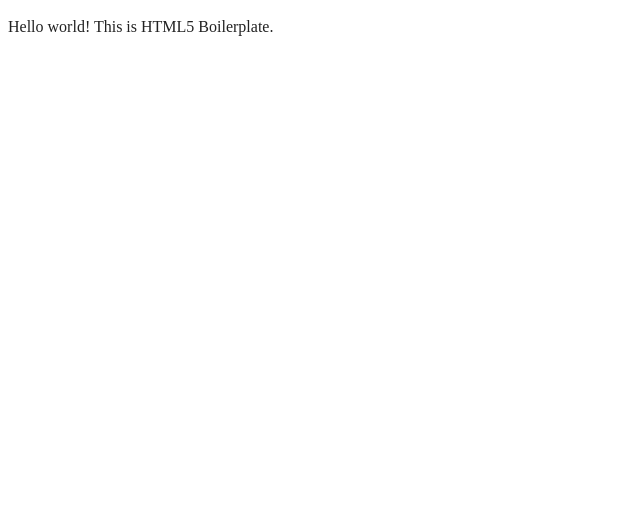
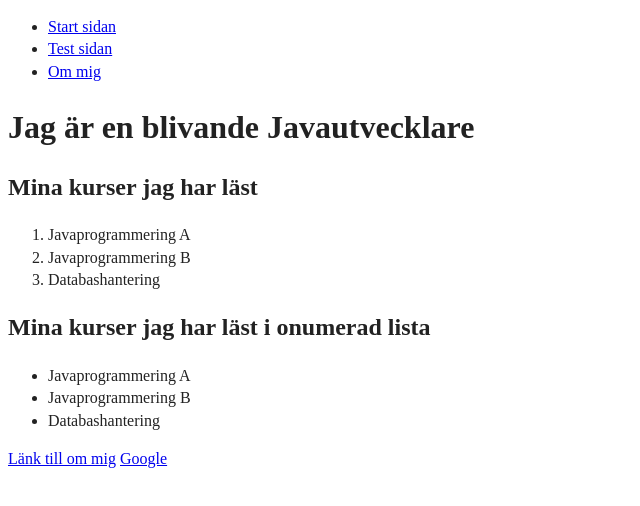
Before and after one commit to LinusHolmer/IntroduktionWebb, a website built with webpack: page index.html in a window 1280 px wide. Shown: the whole page, without its empty margins (0-640 px from the left). Built offline with nearby package versions, Linux system fonts and the light colour scheme.

Commit message:
övning 1

```diff
--- a/index.html
+++ b/index.html
@@ -24,9 +24,45 @@
 
 <body>
 
-  <!-- Add your site or application content here -->
-  <p>Hello world! This is HTML5 Boilerplate.</p>
-  <script src="js/app.js"></script>
+ <header>
+   <nav>
+     <ul>
+       <li><a href="index.html">Start sidan</a></li>
+       <li><a href="test.html">Test sidan</a></li>
+       <li><a href="about.html">Om mig</a> </li>
+     </ul>
+   </nav>
+ </header>
+
+<main>
+<h1>Jag är en blivande Javautvecklare</h1>
+  <section>
+    <h2>Mina kurser jag har läst</h2>
+   <ol>
+     <li>Javaprogrammering A</li>
+     <li>Javaprogrammering B</li>
+     <li>Databashantering</li>
+   </ol>
+
+  </section>
+
+  <section>
+    <h2>Mina kurser jag har läst i onumerad lista</h2>
+    <ul>
+      <li>Javaprogrammering A</li>
+      <li>Javaprogrammering B</li>
+      <li>Databashantering</li>
+    </ul>
+
+  </section>
+  <a href="about.html">Länk till om mig</a>
+  <a href="https://www.google.com/">Google</a>
+
+</main>
+
+<footer>
+
+</footer>
 
 </body>
 
```
Also changed, not shown: about.html (added, +45 -0 lines), test.html (added, +83 -0 lines).
